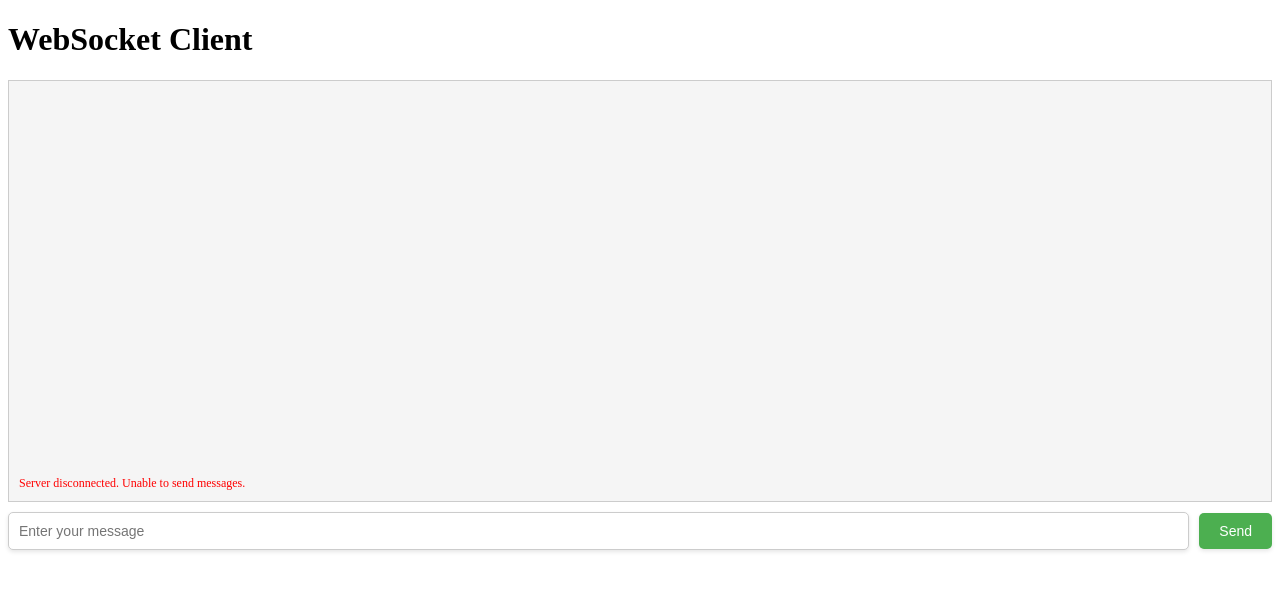
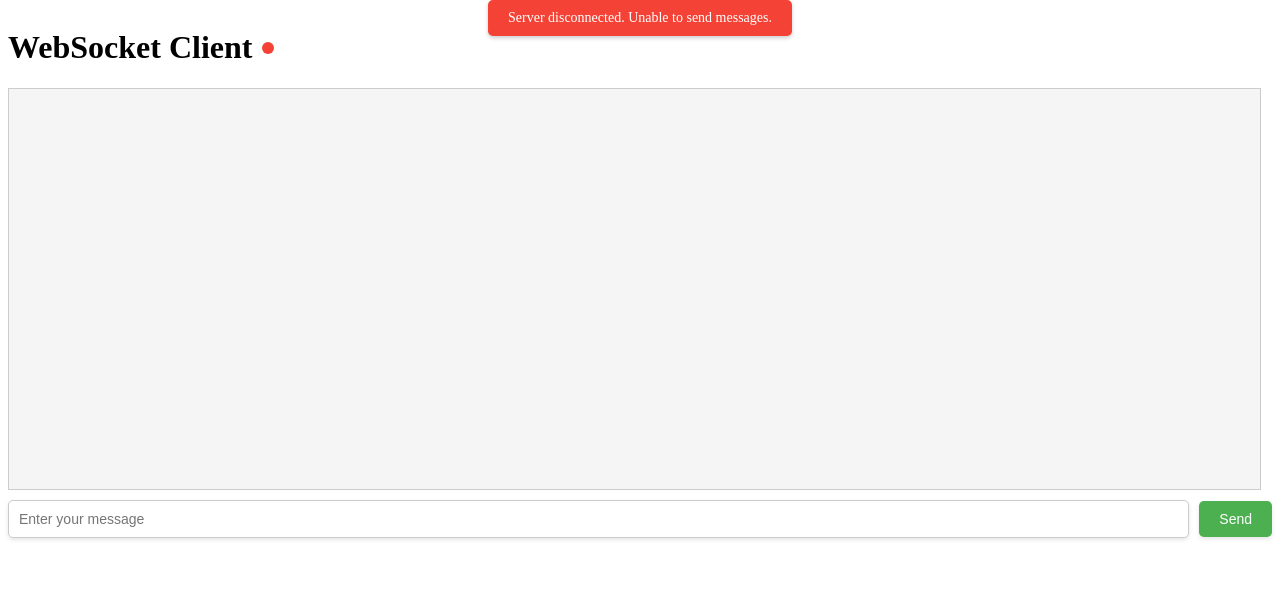
Before and after one commit to huajason/echo_websocket, a plain HTML site: page client/index.html in a window 1280 px wide. Drawn offline with Linux system fonts and the light colour scheme.

Commit message:
Add notification system, status indicator, and chat interface enhancements. Refactor and optimize code.

```diff
--- a/client/index.html
+++ b/client/index.html
@@ -6,12 +6,24 @@
     <meta name="viewport" content="width=device-width, initial-scale=1.0">
     <title>WebSocket Client</title>
     <link rel="stylesheet" href="styles.css">
-    <script src="script.js"></script>
+    <script src="script.js" defer></script>
 </head>
 
 <body>
-    <h1>WebSocket Client</h1>
-    <div id="messages"></div>
+    <div id="notification" class="notification hidden"></div>
+
+    <div class="title-container">
+        <h1>WebSocket Client</h1>
+        <div id="statusLabel" class="status-label">
+            <span class="status-circle offline"></span>
+        </div>
+    </div>
+
+    <div id="messages">
+        <div id="messagesContent">
+            <!-- Messages will be appended here -->
+        </div>
+    </div>
     <div id="inputArea">
         <input id="messageInput" type="text" placeholder="Enter your message">
         <button id="sendButton">Send</button>
--- a/client/script.js
+++ b/client/script.js
@@ -5,24 +5,43 @@ document.addEventListener('DOMContentLoaded', () => {
 
     const messageInput = document.getElementById('messageInput');
     const sendButton = document.getElementById('sendButton');
+    const messagesContentDiv = document.getElementById('messagesContent');
     const messagesDiv = document.getElementById('messages');
+    let notificationTimeout;
 
     function connectWebSocket() {
         websocket = new WebSocket(wsUrl);
 
+        function updateStatusLabel(isOnline) {
+            const statusLabel = document.getElementById('statusLabel');
+            const statusCircle = statusLabel.querySelector('.status-circle');
+
+            if (isOnline) {
+                statusCircle.classList.add('online');
+                statusCircle.classList.remove('offline');
+            } else {
+                statusCircle.classList.add('offline');
+                statusCircle.classList.remove('online');
+            }
+
+        }
+
         websocket.onopen = () => {
             console.log("Connected to WebSocket server.");
+            updateStatusLabel(true);
+            scrollToBottom();
         };
 
         websocket.onmessage = (event) => {
             const message = createChatBubble(event.data, 'left');
-            messagesDiv.appendChild(message);
+            messagesContentDiv.appendChild(message);
             scrollToBottom();
         };
 
         websocket.onclose = () => {
             console.log("WebSocket connection closed. Attempting to reconnect...");
-            displayWarningMessage('Server disconnected. Unable to send messages.');
+            updateStatusLabel(false);
+            showNotification('Server disconnected. Unable to send messages.');
             setTimeout(connectWebSocket, 3000); // Retry connection every 3 seconds
         };
 
@@ -57,21 +76,40 @@ document.addEventListener('DOMContentLoaded', () => {
         const warningMessage = document.createElement('div');
         warningMessage.textContent = text;
         warningMessage.className = 'warning-message';
-        messagesDiv.appendChild(warningMessage);
+        messagesContentDiv.appendChild(warningMessage);
         scrollToBottom();
+    }
+
+    // Utility function to show notifications
+    function showNotification(message) {
+        const notification = document.getElementById('notification');
+
+        // If a notification is already visible, do nothing
+        if (notification.classList.contains('visible')) {
+            return;
+        }
+
+        notification.textContent = message;
+        notification.classList.remove('hidden');
+        notification.classList.add('visible');
+
+        // Hide the notification after 3 seconds
+        notificationTimeout = setTimeout(() => {
+            notification.classList.remove('visible');
+            notification.classList.add('hidden');
+        }, 3000);
     }
 
     // Handle sending messages
     function sendMessage() {
         if (websocket.readyState !== WebSocket.OPEN) {
-            displayWarningMessage('Cannot send message. Server is disconnected.');
             return;
         }
 
         const message = messageInput.value;
         if (message.trim() === '') return;
         const sentMessage = createChatBubble(message, 'right');
-        messagesDiv.appendChild(sentMessage);
+        messagesContentDiv.appendChild(sentMessage);
         websocket.send(message);
         messageInput.value = '';
         scrollToBottom();
--- a/client/styles.css
+++ b/client/styles.css
@@ -1,12 +1,17 @@
 #messages {
     height: 400px;
+    width: 99%;
     overflow-y: auto;
     border: 1px solid #ccc;
+    padding: 0;
+    background-color: #f5f5f5;
+}
+
+#messagesContent {
     padding: 10px;
     display: flex;
     flex-direction: column;
     justify-content: flex-end;
-    background-color: #f5f5f5;
 }
 
 .chat-bubble {
@@ -14,7 +19,9 @@
     padding: 8px;
     border-radius: 10px;
     display: inline-block;
-    max-width: 70%;
+    max-width: 500px; /* Limit message width to 500px */
+    word-wrap: break-word; /* Ensure long words wrap to the next line */
+    overflow-wrap: break-word; /* For better compatibility */
 }
 
 .chat-bubble.left {
@@ -24,7 +31,7 @@
 }
 
 .chat-bubble.right {
-    text-align: right;
+    text-align: left; /* Align wrapped lines to the left */
     background-color: #d9f7be;
     align-self: flex-end;
 }
@@ -67,3 +74,67 @@
     font-size: 12px;
     margin-top: 10px;
 }
+
+.success-message {
+    color: green;
+    font-size: 12px;
+    margin-top: 10px;
+}
+
+h1 {
+    display: flex;
+    align-items: center;
+}
+
+.status-label {
+    display: flex;
+    align-items: center;
+    justify-content: center;
+    margin-left: 10px;
+}
+
+.status-circle {
+    width: 12px;
+    height: 12px;
+    border-radius: 50%;
+}
+
+.status-circle.online {
+    background-color: #4CAF50;
+}
+
+.status-circle.offline {
+    background-color: #f44336;
+}
+
+.title-container {
+    display: flex;
+    align-items: center;
+}
+
+.notification {
+    position: fixed;
+    top: 0;
+    left: 50%;
+    transform: translateX(-50%);
+    background-color: #f44336;
+    color: white;
+    padding: 10px 20px;
+    border-radius: 5px;
+    box-shadow: 0 2px 4px rgba(0, 0, 0, 0.2);
+    font-size: 14px;
+    z-index: 1000;
+    opacity: 0;
+    visibility: hidden;
+    transition: opacity 0.3s ease, visibility 0.3s ease;
+}
+
+.notification.visible {
+    opacity: 1;
+    visibility: visible;
+}
+
+.notification.hidden {
+    opacity: 0;
+    visibility: hidden;
+}
```
Also changed, not shown: 1 other file.
